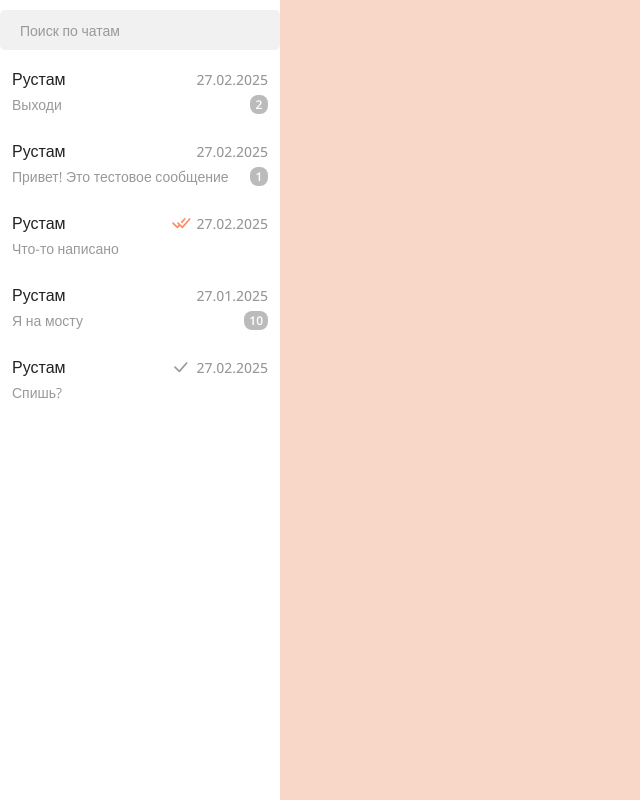
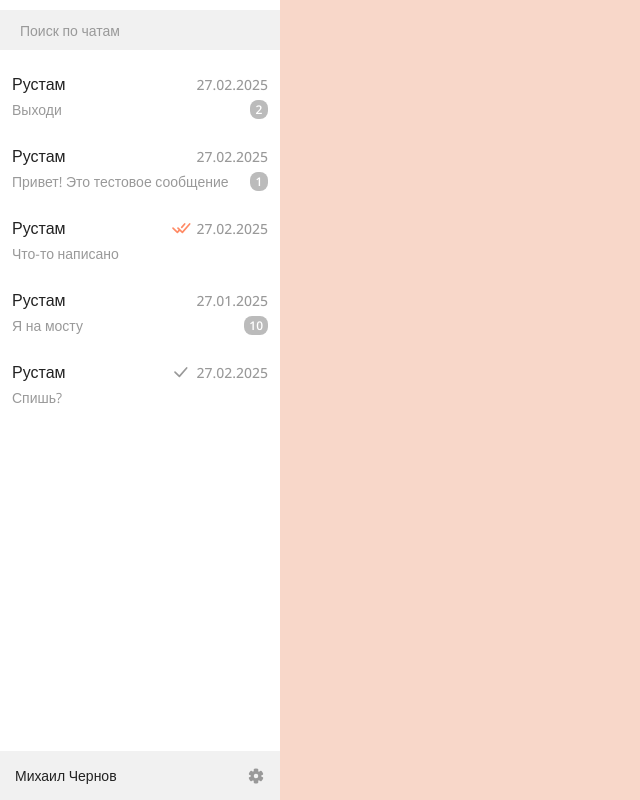
Before and after one commit to Mid1i/Kwagga-Chat, a Vue app: page / in a window 1280 px wide. Shown: the whole page, without its empty margins (0-640 px from the left). Built offline with nearby package versions, Linux system fonts and the light colour scheme.

Commit message:
fix: Добавлена отзывчивость верстки

```diff
--- a/src/components/ChatList.vue
+++ b/src/components/ChatList.vue
@@ -81,20 +81,26 @@
 
 	.chats-list {
 		display: flex;
-		flex: 1 0 auto;
+		flex: 1 1 auto;
 		flex-direction: column;
-		gap: 10px;
+		gap: max(10px, 0.5vw);
+
+		overflow-y: overlay;
+		padding: max(15px, 0.8vw) 0px;
+
+		&::-webkit-scrollbar {
+			display: none;
+		}
 
 		&__button {
 			display: flex;
 			flex-direction: column;
-			gap: 5px;
+			gap: max(5px, 0.25vw);
 
-			padding: 8px 12px;
+			padding: max(8px, 0.4vw) max(12px, 0.6vw);
 
 			width: 100%;
 
-			&:hover,
 			&:focus-visible {
 				background: var(--color-hover-bg);
 			}
@@ -108,14 +114,14 @@
 			align-items: center;
 			display: flex;
 			justify-content: space-between;
-			gap: 5px;
+			gap: max(5px, 0.25vw);
 
 			width: 100%;
 		}
 
 		&__partner {
 			color: var(--color-text-primary);
-			font-size: 16px;
+			font-size: max(16px, 0.8vw);
 			font-weight: 500;
 
 			@include textOverflow;
@@ -124,19 +130,19 @@
 		&__datetime {
 			align-items: center;
 			display: flex;
-			gap: 5px;
+			gap: max(5px, 0.25vw);
 
 			color: var(--color-text-secondary);
 			font-weight: 500;
-			font-size: 14px;
+			font-size: max(14px, 0.7vw);
 		}
 
 		&__icon {
 			color: var(--color-accent-primary);
 
 			flex: 0 0 auto;
-			height: 20px;
-			width: 20px;
+			height: max(20px, 1vw);
+			width: max(20px, 1vw);
 
 			&.unread {
 				color: var(--color-text-secondary);
@@ -145,7 +151,7 @@
 
 		&__message {
 			color: var(--color-text-secondary);
-			font-size: 14px;
+			font-size: max(14px, 0.7vw);
 
 			@include textOverflow;
 		}
@@ -154,19 +160,26 @@
 			background: var(--color-text-muted);
 			color: var(--color-accent-white);
 
-			border-radius: 8px;
+			border-radius: max(8px, 0.4vw);
 
 			align-items: center;
 			display: flex;
 			flex: 0 0 auto;
 			justify-content: center;
 
-			font-size: 12px;
+			font-size: max(12px, 0.6vw);
 			font-weight: 600;
 
-			padding: 1px 5px;
+			padding: 1px max(5px, 0.25vw);
 
-			min-width: 18px;
+			min-width: max(18px, 0.9vw);
+		}
+	}
+
+
+	@media(hover: hover) {
+		.chats-list__button:hover:not(.selected) {
+			background: var(--color-hover-bg);
 		}
 	}
 </style>
--- /dev/null
+++ b/src/components/ProfileNavigation.vue
@@ -0,0 +1,76 @@
+<script setup lang="ts">
+	import { useUserStore } from "@/store/user";
+
+
+	const userStore = useUserStore();
+</script>
+
+
+<template>
+	<footer class="navigation">
+		<button
+			aria-label="Перейти в профиль"
+			class="navigation__profile"
+		>
+			{{ `${userStore.user.firstName} ${userStore.user.lastName}` }}
+		</button>
+		<button
+			aria-label="Перейти в настройки"
+			class="navigation__settings"
+		>
+			<svg class="navigation__settings-icon" height="20" width="20">
+				<use href="@/assets/icons/navigation.svg#settings"/>
+			</svg>
+		</button>
+	</footer>
+</template>
+
+
+<style scoped lang="scss">
+	@use "@/assets/styles/variables.scss" as *;
+	@use "@/assets/styles/mixins.scss" as *;
+
+
+	.navigation {
+		background: var(--color-hover-bg);
+
+		align-items: center;
+		display: flex;
+		justify-content: space-between;
+
+		padding: max(10px, 0.5vw);
+
+		&__profile {
+			color: var(--color-text-primary);
+			font-weight: 500;
+			font-size: max(14px, 0.7vw);
+
+			@include focusVisible
+		}
+
+		&__settings {
+			height: max(28px, 1.45vw);
+			width: max(28px, 1.45vw);
+
+			@include focusVisible;
+
+			&-icon {
+				color: var(--color-text-secondary);
+
+				transform: rotate(0deg);
+				transition: all 0.1s ease-in-out, color 0s;
+
+				height: 100%;
+				width: 100%;
+			}
+		}
+	}
+
+
+	@media(hover: hover) {
+		.navigation__settings:hover .navigation__settings-icon {
+			color: var(--color-text-primary);
+			transform: rotate(90deg);
+		}
+	}
+</style>
--- a/src/components/Search.vue
+++ b/src/components/Search.vue
@@ -40,7 +40,8 @@
 
 
 <style scoped lang="scss">
-	@use "@/assets/styles/variables.scss";
+	@use "@/assets/styles/variables.scss" as *;
+	@use "@/assets/styles/mixins.scss" as *;
 
 
 	.search {
@@ -50,9 +51,10 @@
 
 		&__label {
 			color: var(--color-text-secondary);
+			font-size: max(14px, 0.7vw);
 
 			position: absolute;
-			left: 20px;
+			left: max(20px, 1vw);
 			top: 50%;
 
 			pointer-events: none;
@@ -66,12 +68,10 @@
 
 			font-weight: 500;
 
-			border-radius: 5px;
+			padding-right: max(50px, 2.6vw);
+			padding-left: max(20px, 1vw);
 
-			padding-right: 50px;
-			padding-left: 20px;
-
-			height: 40px;
+			height: max(40px, 2.1vw);
 			width: 100%;
 
 			&::-webkit-search-cancel-button {
@@ -80,17 +80,16 @@
 		}
 
 		&__button {
-			border: 2px solid transparent;
-			border-radius: 5px;
-
 			position: absolute;
-			right: 15px;
-			top: calc(50% + 20px);
+			right: max(15px, 0.8vw);
+			top: calc(50% + max(20px, 1vw));
 
 			transform: translateY(-50%);
 
-			height: 28px;
-			width: 28px;
+			@include focusVisible;
+
+			height: max(31px, 1.6vw);
+			width: max(31px, 1.6vw);
 
 			&:focus-visible {
 				border-color: var(--color-text-primary);
@@ -104,24 +103,20 @@
 
 				height: 100%;
 				width: 100%;
-
-				&:hover {
-					color: var(--color-text-primary);
-				}
 			}
 		}
 
 		&.active,
 		&:focus-within {
-			padding-top: 40px;
+			padding-top: max(40px, 2.1vw);
 
 			& .search__label {
 				color: var(--color-text-primary);
 				font-weight: 700;
-				font-size: 16px;
+				font-size: max(16px, 0.8vw);
 
-				left: 10px;
-				top: 15px;
+				left: max(10px, 0.5vw);
+				top: max(15px, 0.8vw);
 			}
 
 			& .search__button-icon {
@@ -129,4 +124,11 @@
 			}
 		}
 	}
+
+
+	@media(hover: hover) {
+		.search__button:hover .search__button-icon {
+			color: var(--color-text-primary);
+		}
+	}
 </style>
--- a/src/views/Chats.vue
+++ b/src/views/Chats.vue
@@ -1,4 +1,5 @@
 <script setup lang="ts">
+	import ProfileNavigation from "@/components/ProfileNavigation.vue";
 	import ChatList from "@/components/ChatList.vue";
 	import Search from "@/components/Search.vue";
 </script>
@@ -9,6 +10,7 @@
 		<aside class="chats">
 			<Search/>
 			<ChatList/>
+			<ProfileNavigation/>
 		</aside>
 	</div>
 </template>
@@ -32,10 +34,9 @@
 
 		display: flex;
 		flex-direction: column;
-		gap: 10px;
 
-		padding: 10px 0px;
+		padding-top: max(10px, 0.52vw);
 
-		width: 280px;
+		width: max(280px, 14.6vw);
 	}
 </style>
```
